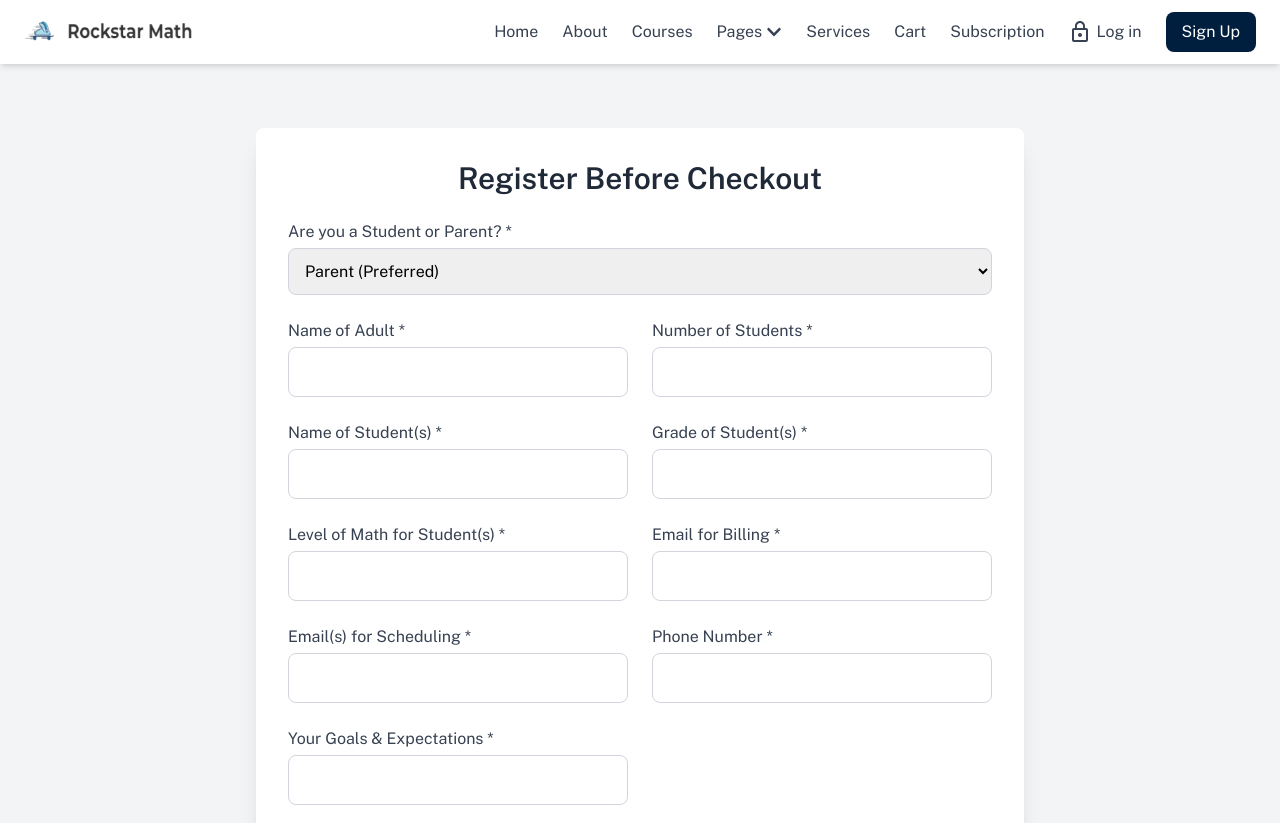
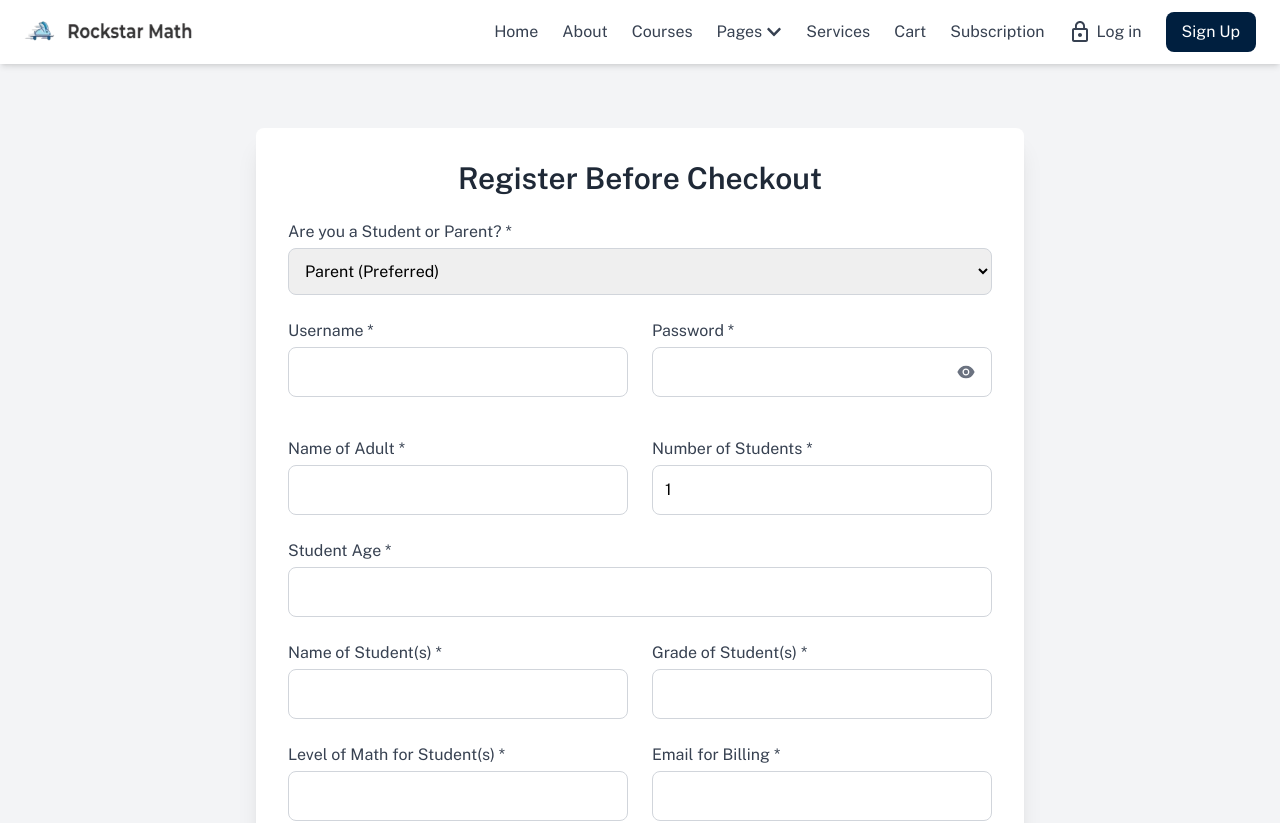
Before and after one commit to Hussnain-Butt/rockstar-math, a React (Vite) app in the folder client/: page /register-before-checkout in a window 1280 px wide. Shown: the top 823 px of the page. Built offline with nearby package versions, Linux system fonts and the light colour scheme.

Commit message:
Update RegisterBeforeCheckout.jsx

```diff
--- a/client/src/pages/RegisterBeforeCheckout.jsx
+++ b/client/src/pages/RegisterBeforeCheckout.jsx
@@ -1,32 +1,34 @@
-import React, { useState,useEffect } from 'react'
+import React, { useState, useEffect } from 'react'
 import { Link, useNavigate } from 'react-router-dom'
 import axios from 'axios'
 import toast, { Toaster } from 'react-hot-toast'
+import { AiFillEye, AiFillEyeInvisible } from 'react-icons/ai'
 
 const RegisterBeforeCheckout = () => {
+
+  const [showPassword, setShowPassword] = useState(false)
+  const [showConfirmation, setShowConfirmation] = useState(false)
   const [formData, setFormData] = useState({
+    username: '',
+    password: '',
     userType: 'Parent',
     adultName: '',
-    numStudents: '',
-    studentNames: '',
-    studentGrades: '',
-    studentMathLevels: '',
+    numStudents: 1, // Default: 1 student
+    students: [{ name: '', grade: '', mathLevel: '', age: '' }], // Store students dynamically
     billingEmail: '',
     schedulingEmails: '',
     phone: '',
-    parentEmail: '',
-    parentPhone: '',
-    studentPhone: '',
     goals: '',
     didUserApproveSMS: false,
     didUserApproveWebcam: false,
   })
-  const [otp, setOtp] = useState(""); // OTP input field
-  const [isOtpPopupOpen, setIsOtpPopupOpen] = useState(false); // OTP popup state
-  const [isOtpVerified, setIsOtpVerified] = useState(false); // OTP verification state
-  const [generatedOtp, setGeneratedOtp] = useState(""); // Store received OTP for comparison
-  const [isWebcamPopupOpen, setIsWebcamPopupOpen] = useState(false);
-  const [isSmsPopupOpen, setIsSmsPopupOpen] = useState(false);
+
+  const [otp, setOtp] = useState('') // OTP input field
+  const [isOtpPopupOpen, setIsOtpPopupOpen] = useState(false) // OTP popup state
+  const [isOtpVerified, setIsOtpVerified] = useState(false) // OTP verification state
+  const [generatedOtp, setGeneratedOtp] = useState('') // Store received OTP for comparison
+  const [isWebcamPopupOpen, setIsWebcamPopupOpen] = useState(false)
+  const [isSmsPopupOpen, setIsSmsPopupOpen] = useState(false)
 
   const navigate = useNavigate()
 
@@ -40,74 +42,102 @@ const RegisterBeforeCheckout = () => {
   }
 
   // ✅ Prevent negative values in "Number of Students"
+  // ✅ Handle Number of Students Change
+  // ✅ Handle Number of Students Change
   const handleNumStudentsChange = (e) => {
-      let value = parseInt(e.target.value, 10);
-      if (isNaN(value) || value < 0) {
-        value = 0;
+    let value = parseInt(e.target.value, 10)
+    if (isNaN(value) || value < 1) value = 1 // Minimum: 1 student
+    if (value > 10) value = 10 // Maximum: 10 students
+
+    setFormData((prev) => {
+      let updatedStudents = [...prev.students]
+
+      if (value > updatedStudents.length) {
+        for (let i = updatedStudents.length; i < value; i++) {
+          updatedStudents.push({ name: '', grade: '', mathLevel: '', age: '' })
         }
+      } else {
+        updatedStudents.length = value
+      }
+
+      return { ...prev, numStudents: value, students: updatedStudents }
+    })
+  }
+
+  // ✅ Handle Dynamic Student Fields
+  const handleStudentChange = (index, e) => {
+    const { name, value } = e.target
+    setFormData((prev) => {
+      let updatedStudents = [...prev.students]
+      updatedStudents[index][name] = value
+      return { ...prev, students: updatedStudents }
+    })
+  }
+  useEffect(() => {
+    if (formData.numStudents === 1) {
       setFormData((prev) => ({
         ...prev,
-        numStudents: value,
-      }));
-    };
+        students: [{ name: '', grade: '', mathLevel: '', age: '' }],
+      }))
+    }
+  }, [formData.numStudents])
 
   // ✅ Open OTP Popup (Checkbox or Text Click)
   // ✅ Open OTP Popup and Send OTP
   const openOtpPopup = async () => {
-  if (!formData.phone || formData.phone === "") {
-    toast.error("Please enter a valid phone number!");
-    return;
+    if (!formData.phone || formData.phone === '') {
+      toast.error('Please enter a valid phone number!')
+      return
     }
 
-  setIsOtpPopupOpen(true);
+    setIsOtpPopupOpen(true)
 
     try {
-    const response = await axios.post("https://rockstar-math-production.up.railway.app/api/send-otp", {
+      const response = await axios.post('https://rockstar-math-production.up.railway.app/api/send-otp', {
         phone: formData.phone,
-    });
+      })
 
       if (response.data.success) {
-      toast.success("OTP sent successfully!");
-      setGeneratedOtp(response.data.otp); // ⚠️ Store OTP securely (Remove this in production!)
+        toast.success('OTP sent successfully!')
+        setGeneratedOtp(response.data.otp) // ⚠️ Store OTP securely (Remove this in production!)
       } else {
-      toast.error("Failed to send OTP. Try again!");
+        toast.error('Failed to send OTP. Try again!')
       }
     } catch (error) {
-    toast.error(error.response?.data?.error || "Error sending OTP.");
+      toast.error(error.response?.data?.error || 'Error sending OTP.')
     }
-};
+  }
 
   // ✅ Handle Webcam Agreement
   const openWebcamPopup = (e) => {
-  e.preventDefault();
-  setIsWebcamPopupOpen(true);
-};
+    e.preventDefault()
+    setIsWebcamPopupOpen(true)
+  }
 
   const handleAgreeWebcam = () => {
-  setFormData((prev) => ({ ...prev, didUserApproveWebcam: true }));
-  setIsWebcamPopupOpen(false);
-};
-
+    setFormData((prev) => ({ ...prev, didUserApproveWebcam: true }))
+    setIsWebcamPopupOpen(false)
+  }
 
   // ✅ Verify OTP Dynamically
   const verifyOtp = async () => {
     try {
-    const response = await axios.post("https://rockstar-math-production.up.railway.app/api/verify-otp", {
+      const response = await axios.post('https://rockstar-math-production.up.railway.app/api/verify-otp', {
         phone: formData.phone,
         otp,
-    });
+      })
 
       if (response.data.success) {
-      toast.success("OTP Verified Successfully!");
-      setIsOtpVerified(true);
-      setIsOtpPopupOpen(false);
+        toast.success('OTP Verified Successfully!')
+        setIsOtpVerified(true)
+        setIsOtpPopupOpen(false)
       } else {
-      toast.error("Invalid OTP. Try again.");
+        toast.error('Invalid OTP. Try again.')
       }
     } catch (error) {
-    toast.error(error.response?.data?.error || "OTP Verification Failed.");
+      toast.error(error.response?.data?.error || 'OTP Verification Failed.')
     }
-};
+  }
   // ✅ Handle SMS Checkbox & Open OTP Popup
   const handleSmsCheckboxChange = async (e) => {
     const isChecked = e.target.checked
@@ -131,103 +161,154 @@ const verifyOtp = async () => {
     }
   }
 
-
-
   // ✅ Page load hone pe check karein ke user pehle register ho chuka hai ya nahi
   useEffect(() => {
     const checkUserRegistration = async () => {
       try {
-        const email = localStorage.getItem('userEmail');
-        const phone = localStorage.getItem('userPhone');
+        const email = localStorage.getItem('userEmail')
+        const phone = localStorage.getItem('userPhone')
 
-        if (!email || !phone) return; // User ka data nahi hai, allow registration
+        if (!email || !phone) return // User ka data nahi hai, allow registration
 
-        const response = await axios.post("https://rockstar-math-production.up.railway.app/api/check-registration", { email, phone });
+        const response = await axios.post('https://rockstar-math-production.up.railway.app/api/check-registration', {
+          email,
+          phone,
+        })
 
         if (response.data.success) {
-          toast.success("You are already registered! Redirecting to checkout...");
-          setTimeout(() => navigate("/checkout"), 2000);
+          toast.success('You are already registered! Redirecting to checkout...')
+          setTimeout(() => navigate('/checkout'), 2000)
         }
       } catch (error) {
-        console.error("❌ Error checking registration:", error);
+        console.error('❌ Error checking registration:', error)
+      }
+    }
+
+    checkUserRegistration()
+  }, [navigate])
+
+  const openSmsPopup = (e) => {
+    e.preventDefault()
+    setIsSmsPopupOpen(true)
+  }
+
+  const handleAgreeSms = () => {
+    setFormData((prev) => ({ ...prev, didUserApproveSMS: true }))
+    setIsSmsPopupOpen(false)
+    openOtpPopup() // ✅ Send OTP after agreeing
+  }
+
+  const handleSubmit = async (e) => {
+    e.preventDefault();
+
+    console.log("📝 Form Data Before Submission:", formData);
+
+    const requiredFields = [
+      "username",
+      "password",
+      "userType",
+      "adultName",
+      "numStudents",
+      "billingEmail",
+      "schedulingEmails",
+      "phone",
+      "goals",
+    ];
+
+    if (formData.userType === "Student") {
+      requiredFields.push("studentAge");
+    }
+
+    // ✅ If only 1 student, validate these fields
+    if (formData.numStudents === 1) {
+      requiredFields.push("studentNames", "studentGrades", "studentMathLevels");
+    } else {
+      // ✅ If numStudents > 1, remove these fields before sending to backend
+      delete formData.studentNames;
+      delete formData.studentGrades;
+      delete formData.studentMathLevels;
+    }
+
+    // 🔹 Validate Required Fields
+    for (const field of requiredFields) {
+      if (typeof formData[field] === "string" && !formData[field].trim()) {
+        toast.error(`${field.replace(/([A-Z])/g, " $1")} is required!`);
+        return;
+      }
+      if (formData[field] === undefined || formData[field] === "") {
+        toast.error(`${field.replace(/([A-Z])/g, " $1")} is required!`);
+        return;
+      }
+    }
+
+    // ✅ Validate Students Array When `numStudents > 1`
+    if (formData.numStudents > 1) {
+      if (!Array.isArray(formData.students) || formData.students.length !== formData.numStudents) {
+        toast.error("Number of students does not match the student details provided!");
+        return;
+      }
+
+      for (let i = 0; i < formData.students.length; i++) {
+        let student = formData.students[i];
+
+        if (!student.name || !student.grade || !student.mathLevel || student.age === "") {
+          toast.error(`Student ${i + 1} details are incomplete!`);
+          return;
+        }
+
+        student.name = student.name.trim();
+        student.grade = student.grade.trim();
+        student.mathLevel = student.mathLevel.trim();
+      }
+    }
+
+    try {
+      const response = await axios.post("https://rockstar-math-production.up.railway.app/api/register", formData);
+
+      if (response.data.success) {
+        toast.success("Registration successful! Redirecting to checkout...");
+
+        localStorage.setItem("user", JSON.stringify(response.data.user));
+        localStorage.setItem("token", response.data.token);
+        localStorage.setItem("savedUsername", formData.username);
+        localStorage.setItem("savedPassword", formData.password);
+        setShowConfirmation(true);
+
+        setTimeout(() => {
+          navigate("/checkout");
+        }, 3000);
+      }
+    } catch (error) {
+      console.error("❌ Backend Error Response:", error.response?.data);
+
+      if (error.response?.data?.error === "Username already taken!") {
+        toast.error("This username is already taken! Please choose another.");
+      } else {
+        toast.error(error.response?.data?.error || "Registration failed.");
+      }
     }
   };
 
-    checkUserRegistration();
-  }, [navigate]);
 
-  const openSmsPopup = (e) => {
-    e.preventDefault();
-    setIsSmsPopupOpen(true);
-  };
+  if (showConfirmation) {
+    return (
+      <div className="flex flex-col items-center justify-center min-h-screen bg-gray-100">
+        <div className="bg-white p-8 rounded-lg shadow-xl w-full max-w-md text-center animate-fade-in">
+          <div className="text-6xl text-green-500 mb-4">✅</div>
+          <h2 className="text-3xl font-bold text-gray-800">Registration Successful!</h2>
+          <p className="text-lg text-gray-700 mt-3">
+            Thank you for signing up! Please check your email 📩 for further instructions.
+          </p>
+          <p className="text-sm text-gray-500 mt-2">Redirecting to checkout...</p>
 
-  const handleAgreeSms = () => {
-    setFormData((prev) => ({ ...prev, didUserApproveSMS: true }));
-    setIsSmsPopupOpen(false);
-    openOtpPopup(); // ✅ Send OTP after agreeing
-  };
-
-  const handleSubmit = async (e) => {
-    e.preventDefault()
-
-    console.log('📝 Form Data Before Submission:', formData)
-
-    const requiredFields = [
-      'userType',
-      'adultName',
-      'numStudents',
-      'studentNames',
-      'studentGrades',
-      'studentMathLevels',
-      'billingEmail',
-      'schedulingEmails',
-      'phone',
-      'goals',
-    ]
-
-    for (const field of requiredFields) {
-      if (!formData[field] || formData[field] === '') {
-        toast.error(`${field.replace(/([A-Z])/g, ' $1')} is required!`)
-        return
-      }
+          <div className="flex justify-center mt-4">
+            <div className="w-8 h-8 border-4 border-gray-300 border-t-blue-500 rounded-full animate-spin"></div>
+          </div>
+        </div>
+      </div>
+    )
   }
 
-    if (formData.didUserApproveSMS && !isOtpVerified) {
-      toast.error('Please verify your OTP before proceeding!')
-      return
-    }
-
-    if (!formData.didUserApproveSMS) {
-      toast.error('You must agree to receive SMS notifications!');
-      return;
-    }
-    if (!formData.didUserApproveWebcam) {
-      toast.error('You must agree to use a webcam!');
-      return;
-    }
-
-    if (formData.didUserApproveSMS && !isOtpVerified) {
-      toast.error('Please verify your OTP before proceeding!');
-      return;
-    }
-
-
-    try {
-      const response = await axios.post('https://rockstar-math-production.up.railway.app/api/register', formData)
-      if (response.data.success) {
-        toast.success(response.data.message);
-
-        // ✅ Store user details in localStorage
-        localStorage.setItem("userEmail", formData.billingEmail);
-        localStorage.setItem("userPhone", formData.phone);
-
-        // ✅ Redirect to checkout
-        setTimeout(() => navigate("/checkout"), 2000);
-      }
-    } catch (error) {
-      toast.error(error.response?.data?.error || 'Registration failed.')
-    }
-  }
   return (
     <div className="flex justify-center items-center min-h-screen bg-gray-100 py-32">
       <Toaster position="top-right" />
@@ -253,33 +334,53 @@ const verifyOtp = async () => {
               <option value="Student">Student</option>
             </select>
           </div>
-
+          {/* ✅ Username & Password Fields */}
+          <div className="col-span-2 md:col-span-1">
+            <label className="block text-gray-700 font-medium">Username *</label>
+            <input
+              type="text"
+              name="username"
+              value={formData.username}
+              onChange={handleChange}
+              required
+              className="w-full p-3 mt-1 border border-gray-300 rounded-lg focus:ring-2 focus:ring-blue-500"
+            />
+          </div>
+          <div className="mb-4 w-full relative">
+            <label className="block text-gray-700 font-medium">Password *</label>
+            <input
+              type={showPassword ? 'text' : 'password'}
+              name="password"
+              value={formData.password}
+              onChange={handleChange}
+              required
+              className="w-full p-3 mt-1 border border-gray-300 rounded-lg focus:ring-2 focus:ring-blue-500"
+            />
+            <div
+              className="absolute right-4 top-[55%] text-gray-500 cursor-pointer"
+              onClick={() => setShowPassword(!showPassword)}
+            >
+              {showPassword ? <AiFillEyeInvisible size={20} /> : <AiFillEye size={20} />}
+            </div>
+          </div>
           {/* ✅ Student Age Field (Only Show If "Student" is Selected) */}
-          {formData.userType === 'Student' && (
+          {/* {formData.userType === 'Student' && (
             <div className="col-span-2">
               <label className="block text-gray-700 font-medium">Student Age *</label>
               <input
                 type="number"
                 name="studentAge"
                 value={formData.studentAge}
-                onChange={handleChange}
+                onChange={name === 'studentAge' ? handleNumStudentsChange : handleChange}
                 required
                 className="w-full p-3 mt-1 border border-gray-300 rounded-lg focus:ring-2 focus:ring-blue-500"
               />
             </div>
-          )}
-
+          )} */}
           {/* ✅ Always Show These Inputs */}
           {[
             { name: 'adultName', label: 'Name of Adult *' },
             { name: 'numStudents', label: 'Number of Students *', type: 'number' },
-            { name: 'studentNames', label: 'Name of Student(s) *' },
-            { name: 'studentGrades', label: 'Grade of Student(s) *' },
-            { name: 'studentMathLevels', label: 'Level of Math for Student(s) *' },
-            { name: 'billingEmail', label: 'Email for Billing *', type: 'email' },
-            { name: 'schedulingEmails', label: 'Email(s) for Scheduling *', type: 'email' },
-            { name: 'phone', label: 'Phone Number *' },
-            { name: 'goals', label: 'Your Goals & Expectations *' },
           ].map(({ name, label, type = 'text' }) => (
             <div key={name} className="col-span-2 md:col-span-1">
               <label className="block text-gray-700 font-medium">{label}</label>
@@ -294,9 +395,110 @@ const verifyOtp = async () => {
               />
             </div>
           ))}
-
+          {/* ✅ Student Age Field (Show only when numStudents === 1) */}
+          {formData.numStudents === 1 && (
+            <div className="col-span-2">
+              <label className="block text-gray-700 font-medium">Student Age *</label>
+              <input
+                type="number"
+                name="studentAge"
+                value={formData.studentAge}
+                onChange={(e) => {
+                  const value = parseInt(e.target.value, 10)
+                  setFormData((prev) => ({
+                    ...prev,
+                    studentAge: isNaN(value) ? '' : Math.max(0, value), // ✅ Prevent negative value
+                  }))
+                }}
+                required
+                className="w-full p-3 mt-1 border border-gray-300 rounded-lg focus:ring-2 focus:ring-blue-500"
+              />
+            </div>
+          )}
+          {/* ✅ These Fields Will Only Show If numStudents === 1 */}
+          {formData.numStudents === 1 && (
+            <>
+              {[
+                { name: 'studentNames', label: 'Name of Student(s) *' },
+                { name: 'studentGrades', label: 'Grade of Student(s) *' },
+                { name: 'studentMathLevels', label: 'Level of Math for Student(s) *' },
+              ].map(({ name, label }) => (
+                <div key={name} className="col-span-2 md:col-span-1">
+                  <label className="block text-gray-700 font-medium">{label}</label>
+                  <input
+                    type="text"
+                    name={name}
+                    value={formData[name]}
+                    onChange={handleChange}
+                    required
+                    className="w-full p-3 mt-1 border border-gray-300 rounded-lg focus:ring-2 focus:ring-blue-500"
+                  />
+                </div>
+              ))}
+            </>
+          )}
+          {[
+            { name: 'billingEmail', label: 'Email for Billing *', type: 'email' },
+            { name: 'schedulingEmails', label: 'Email(s) for Scheduling *', type: 'email' },
+            { name: 'phone', label: 'Phone Number *' },
+            { name: 'goals', label: 'Your Goals & Expectations *' },
+          ].map(({ name, label, type = 'text' }) => (
+            <div key={name} className="col-span-2 md:col-span-1">
+              <label className="block text-gray-700 font-medium">{label}</label>
+              <input
+                type={type}
+                name={name}
+                value={formData[name]}
+                onChange={handleChange}
+                required
+                className="w-full p-3 mt-1 border border-gray-300 rounded-lg focus:ring-2 focus:ring-blue-500"
+              />
+            </div>
+          ))}
+          {/* ✅ Show Student Fields Only If `numStudents > 1` */}
+          {formData.numStudents > 1 &&
+            formData.students.map((student, index) => (
+              <div key={index} className="col-span-2 grid grid-cols-1 md:grid-cols-4 gap-4">
+                <input
+                  type="text"
+                  name="name"
+                  placeholder={`Student ${index + 1} Name`}
+                  value={student.name}
+                  onChange={(e) => handleStudentChange(index, e)}
+                  required
+                  className="p-3 border border-gray-300 rounded-lg"
+                />
+                <input
+                  type="text"
+                  name="grade"
+                  placeholder="Grade"
+                  value={student.grade}
+                  onChange={(e) => handleStudentChange(index, e)}
+                  required
+                  className="p-3 border border-gray-300 rounded-lg"
+                />
+                <input
+                  type="text"
+                  name="mathLevel"
+                  placeholder="Math Level"
+                  value={student.mathLevel}
+                  onChange={(e) => handleStudentChange(index, e)}
+                  required
+                  className="p-3 border border-gray-300 rounded-lg"
+                />
+                <input
+                  type="number"
+                  name="age"
+                  placeholder="Age"
+                  value={student.age}
+                  onChange={(e) => handleStudentChange(index, e)}
+                  required
+                  className="p-3 border border-gray-300 rounded-lg"
+                />
+              </div>
+            ))}
           {/* ✅ Conditionally Show Parent Fields Only If Student Age < 18 */}
-          {formData.userType === 'Student' &&
+          {/* {formData.userType === 'Student' &&
             formData.studentAge &&
             parseInt(formData.studentAge) < 18 && (
               <>
@@ -323,8 +525,7 @@ const verifyOtp = async () => {
                   />
                 </div>
               </>
-            )}
-
+            )} */}
           {/* ✅ Checkboxes */}
           <div className="col-span-2 flex items-center justify-between">
             <div className="flex items-center space-x-4">
@@ -358,7 +559,6 @@ const verifyOtp = async () => {
               </Link>
             </div>
           </div>
-
           <button
             type="submit"
             className="col-span-2 w-full py-3 bg-blue-600 text-white font-semibold rounded-lg"
@@ -377,8 +577,14 @@ const verifyOtp = async () => {
               Rockstar Math Webcam Attendance & Identity Verification Policy
             </p>
             <ul className="text-left text-gray-600 text-sm mt-2">
-              <li>✅ Attendance Verification – Ensuring students are present for their scheduled sessions.</li>
-              <li>✅ Identity Confirmation – Preventing unauthorized individuals from joining sessions.</li>
+              <li>
+                ✅ Attendance Verification – Ensuring students are present for their scheduled
+                sessions.
+              </li>
+              <li>
+                ✅ Identity Confirmation – Preventing unauthorized individuals from joining
+                sessions.
+              </li>
               <li>✅ Engagement & Participation – Encouraging active participation in lessons.</li>
             </ul>
             <p className="text-left text-gray-600 text-sm mt-2">
@@ -387,8 +593,8 @@ const verifyOtp = async () => {
               ● Students must have their webcam turned on during all live sessions.
               <br />
               ● Failure to comply may result in removal from the session.
-              <br />
-              ● Exceptions may be granted for documented technical difficulties or special accommodations.
+              <br />● Exceptions may be granted for documented technical difficulties or special
+              accommodations.
             </p>
             <button
               onClick={handleAgreeWebcam}
@@ -404,24 +610,20 @@ const verifyOtp = async () => {
       {isSmsPopupOpen && (
         <div className="fixed inset-0 flex items-center justify-center bg-black bg-opacity-50 pt-14">
           <div className="bg-white p-8 rounded-lg shadow-2xl w-96 text-center">
-            <h3 className="text-2xl font-bold text-gray-800">
-              SMS Text Agreement
-            </h3>
+            <h3 className="text-2xl font-bold text-gray-800">SMS Text Agreement</h3>
             <p className="text-sm text-gray-600 mt-4 text-left">
               Rockstar Math SMS Notification & Alerts Agreement
             </p>
             <p className="text-left text-gray-600 text-sm mt-2">
-              By providing your phone number during registration, you consent to
-              receive SMS notifications, updates, and alerts related to your
-              tutoring sessions, payment confirmations, and important
-              announcements from Rockstar Math.
+              By providing your phone number during registration, you consent to receive SMS
+              notifications, updates, and alerts related to your tutoring sessions, payment
+              confirmations, and important announcements from Rockstar Math.
             </p>
             <p className="text-left text-gray-600 text-sm mt-2">
               <strong>Opt-Out Instructions:</strong>
               <br />
               ● To stop SMS notifications, reply STOP to any message.
-              <br />
-              ● For further assistance, contact us at x@gmail.com.
+              <br />● For further assistance, contact us at x@gmail.com.
             </p>
             <button
               onClick={handleAgreeSms}
```
Lines whose indentation alone changed are shown as unchanged.
